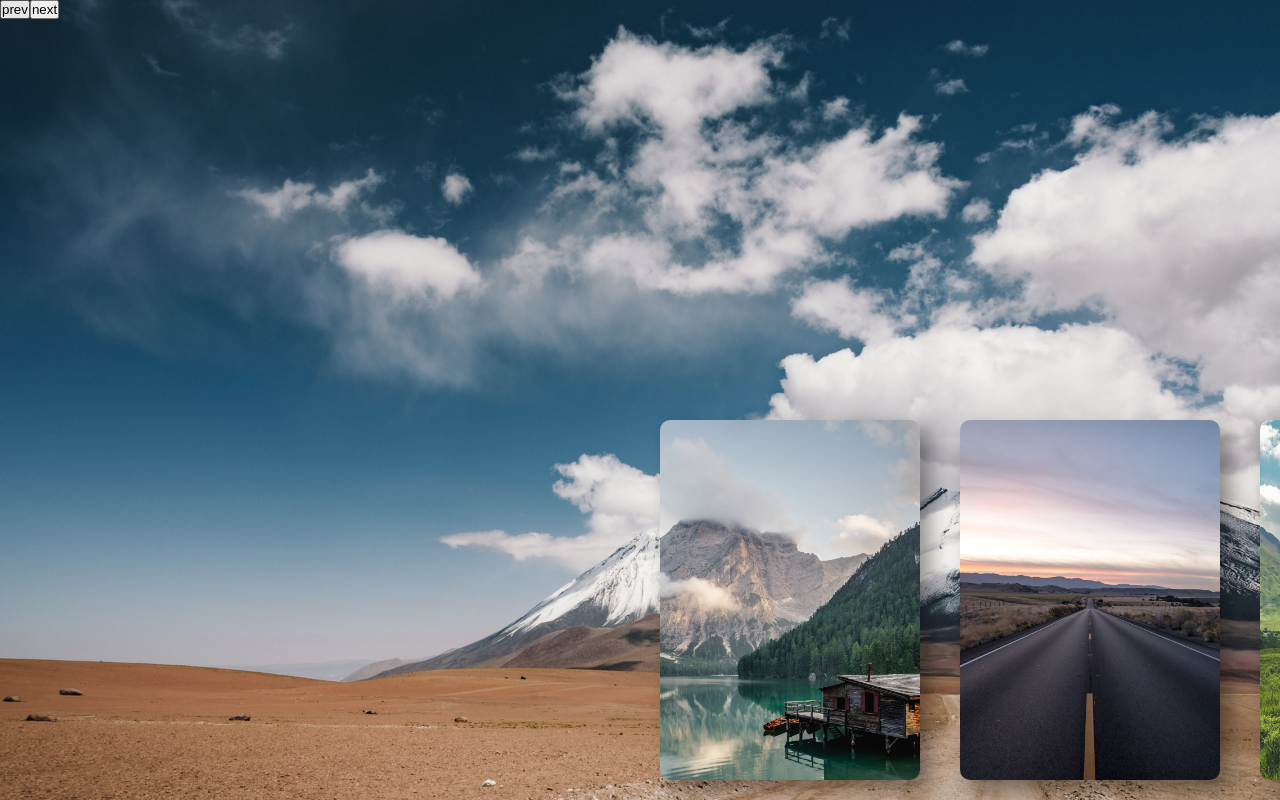
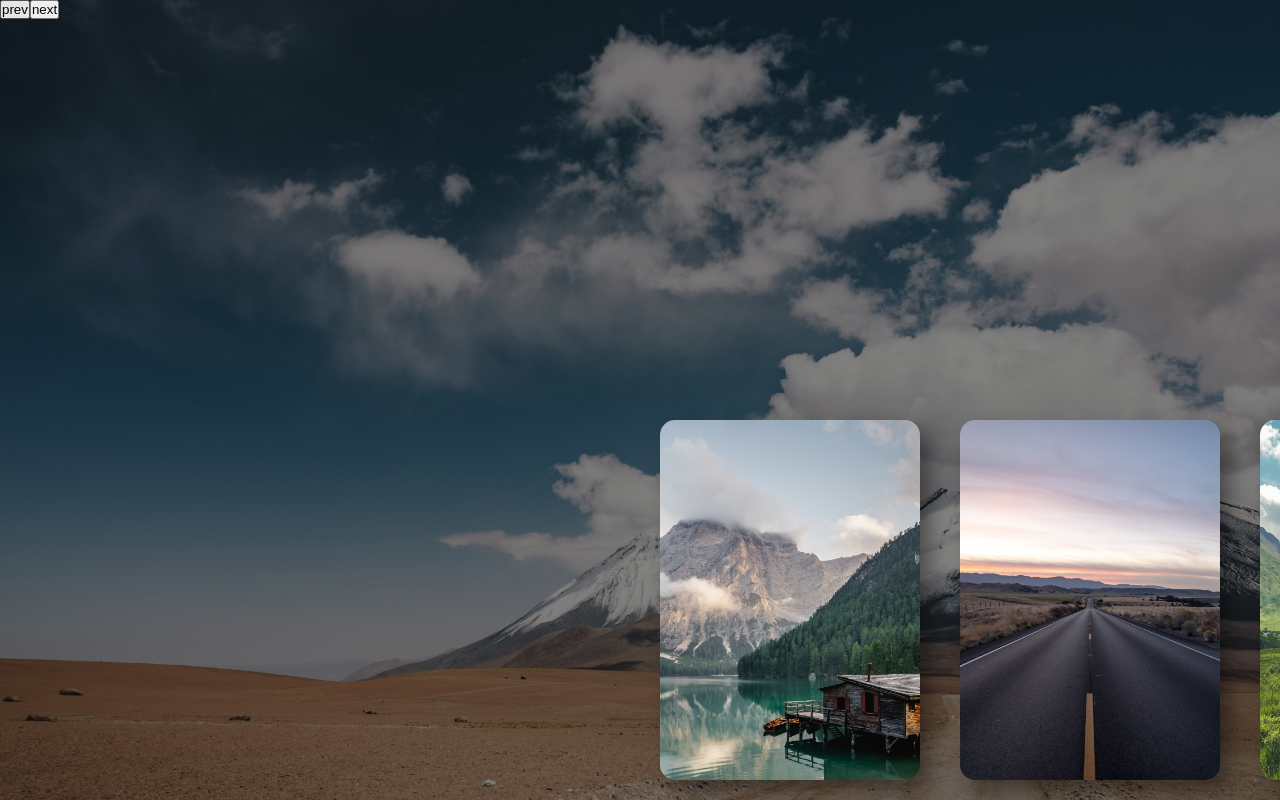
Before and after one commit to Mooneous/loop, a React (Create React App) app: page / in a window 1280 px wide. Built offline with nearby package versions, Linux system fonts and the light colour scheme.

Commit message:
풀스크린패널opacity값변경,transition-timing-function,delay추가

```diff
--- a/src/scss/style.scss
+++ b/src/scss/style.scss
@@ -18,14 +18,16 @@ main {
 		height: 400px;
 		position: fixed;
 		top: 50%;
-		transition: 0.5s;
+		transition: 1s;
 		z-index: 2;
 		padding: 20px;
+		opacity: 1;
+		transition-timing-function: cubic-bezier(089, -0.01, 28, 1.02);
 
 		.inner {
 			width: 100%;
 			height: 100%;
-			border-radius: 10px;
+			border-radius: 15px;
 			box-shadow: 10px 10px 20px rgba(0, 0, 0, 0.4);
 			overflow: hidden;
 
@@ -44,7 +46,8 @@ main {
 			top: 0;
 			left: 0;
 			z-index: 1;
-			transition: 0.5s 0.5s;
+			transition: 1s 0.2s;
+			opacity: 0;
 
 			.inner {
 				box-shadow: none;
@@ -60,6 +63,7 @@ main {
 			top: 0;
 			left: 0;
 			z-index: 2;
+			opacity: 0.5;
 
 			.inner {
 				box-shadow: none;
@@ -68,18 +72,23 @@ main {
 		}
 		&:nth-of-type(3) {
 			left: calc(50% + 0px);
+			transition-delay: 0s;
 		}
 		&:nth-of-type(4) {
 			left: calc(50% + 300px);
+			transition-delay: 0.1s;
 		}
 		&:nth-of-type(5) {
 			left: calc(50% + 600px);
+			transition-delay: 0.2s;
 		}
 		&:nth-of-type(6) {
 			left: calc(50% + 900px);
+			transition-delay: 0.3s;
 		}
 		&:nth-of-type(7) {
 			left: calc(50% + 1200px);
+			transition-delay: 0.4s;
 		}
 	}
 
```
